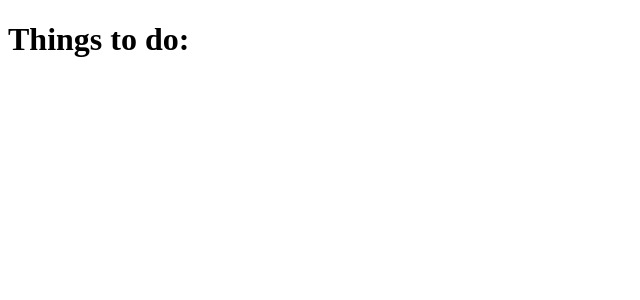
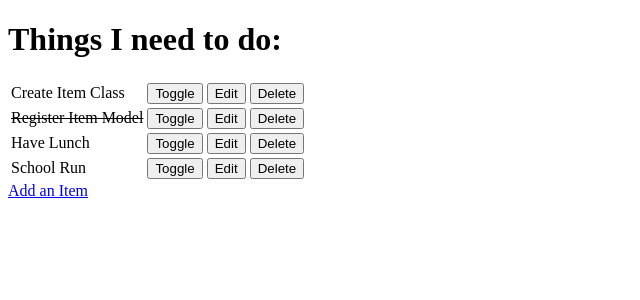
Before and after one commit to CharlieBurton10/ci-fsf-hello-django, a Django app: page / in a window 1280 px wide. Shown: the top 300 px of the page, without its empty margins (0-640 px from the left). Run offline with Django 3.2, Linux system fonts and the light colour scheme; data comes from the database, SQL or seed files in the repository; both versions use the stored data as it was after the commit.

Commit message:
Add toogle, edit, and delete

```diff
--- a/django_todo/urls.py
+++ b/django_todo/urls.py
@@ -15,9 +15,14 @@ Including another URLconf
 """
 from django.contrib import admin
 from django.urls import path
-from todo.views import get_todo_list
+from todo import views
+
 
 urlpatterns = [
     path('admin/', admin.site.urls),
-    path('', get_todo_list, name='get_todo_list')
+    path('', views.get_todo_list, name='get_todo_list'),
+    path('add', views.add_item, name='add'),
+    path('edit/<item_id>', views.edit_item, name='edit'),
+    path('toggle/<item_id>', views.toggle_item, name='toggle'),
+    path('delete/<item_id>', views.delete_item, name='delete'),
 ]
--- a/todo/models.py
+++ b/todo/models.py
@@ -1,6 +1,8 @@
 from django.db import models
 
 # Create your models here.
+
+
 class Item(models.Model):
     name = models.CharField(max_length=50, null=False, blank=False)
     done = models.BooleanField(null=False, blank=False, default=False)
--- a/todo/templates/todo/todo_list.html
+++ b/todo/templates/todo/todo_list.html
@@ -6,6 +6,36 @@
         <title>Document</title>
     </head>
     <body>
-    <h1>Things to do: </h1>
+        <h1>Things I need to do:</h1>
+        <table>
+            {% for item in items %}
+                <tr>
+                    {% if item.done %}
+                        <td><strike>{{ item.name }}</strike></td>
+                    {% else %}
+                        <td>{{ item.name }}</td>
+                    {% endif %}
+                    <td>
+                        <a href="/toggle/{{ item.id }}">
+                            <button>Toggle</button>
+                        </a>
+                    </td>
+
+                    <td>
+                        <a href="/edit/{{ item.id }}">
+                            <button>Edit</button>
+                        </a>
+                    </td>
+                    <td>
+                        <a href="/delete/{{ item.id }}">
+                            <button>Delete</button>
+                        </a>
+                    </td>
+                </tr>
+                {% empty %}
+                <tr><td>You have nothing to do!</td></tr>
+            {% endfor %}
+        </table>
+        <a href="/add">Add an Item</a>
     </body>
 </html>
--- a/todo/views.py
+++ b/todo/views.py
@@ -1,5 +1,53 @@
-from django.shortcuts import render
+from django.shortcuts import render, redirect, get_object_or_404
+from .models import Item
+from .forms import ItemForm
 
 # Create your views here.
+
+
 def get_todo_list(request):
-    return render(request, 'todo/todo_list.html')
+    items = Item.objects.all()
+    context = {
+        'items': items
+    }
+    return render(request, 'todo/todo_list.html', context)
+
+
+def add_item(request):
+    if request.method == 'POST':
+        form  = ItemForm(request.POST)
+        if form.is_valid():
+            form.save()
+            return redirect('get_todo_list')
+    form = ItemForm()
+    context = {
+        'form': form
+    }
+    return render(request, 'todo/add_item.html', context)
+
+
+def edit_item(request, item_id):
+    item = get_object_or_404(Item, id=item_id)
+    if request.method == 'POST':
+        form=ItemForm(request.POST, instance=item)
+        if form.is_valid():
+            form.save()
+            return redirect('get_todo_list')
+    form = ItemForm(instance=item)
+    context = {
+        'form': form
+    }
+    return render(request, 'todo/edit_item.html', context)
+
+
+def toggle_item(request, item_id):
+    item = get_object_or_404(Item, id=item_id)
+    item.done = not item.done
+    item.save()
+    return redirect('get_todo_list')
+
+
+def delete_item(request, item_id):
+    item = get_object_or_404(Item, id=item_id)
+    item.delete()
+    return redirect('get_todo_list')
```
Also changed, not shown: todo/forms.py (added, +8 -0 lines), todo/templates/todo/add_item.html (added, +20 -0 lines), todo/templates/todo/edit_item.html (added, +20 -0 lines), db.sqlite3, todo/admin.py (line endings or trailing spaces). Lines whose indentation alone changed are shown as unchanged.
